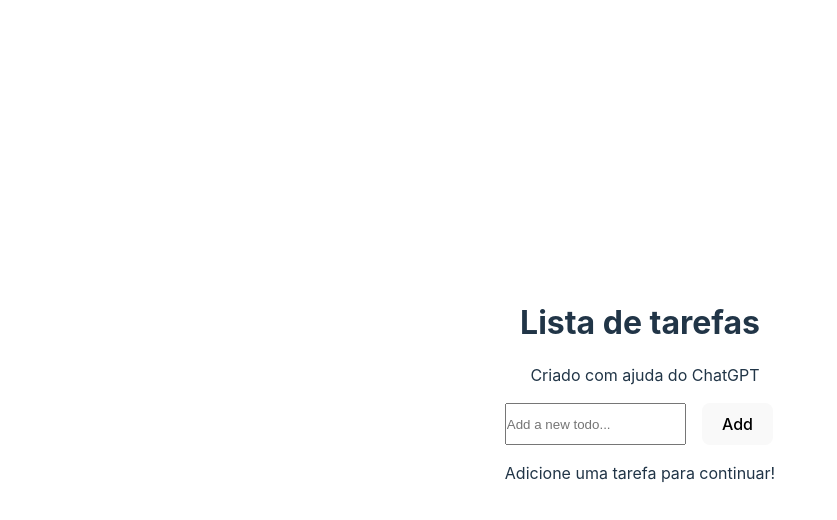
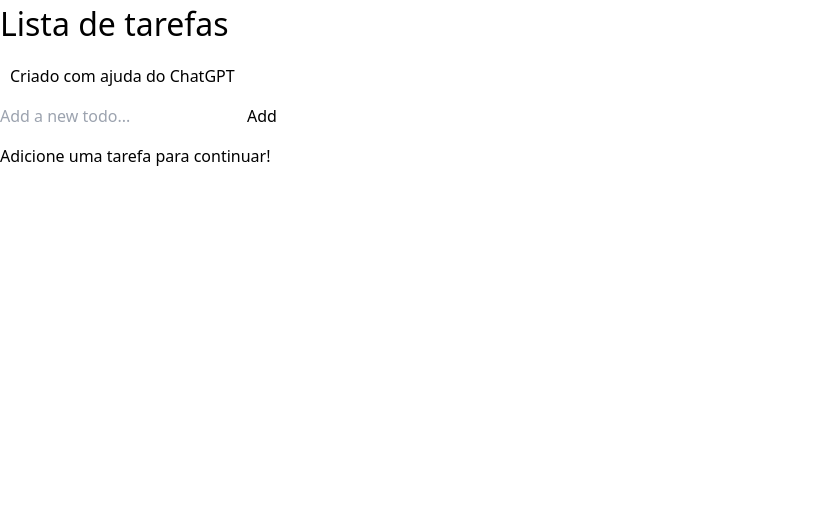
Before and after one commit to guidani/vuejs-todo, a Vue app: page / in a window 1280 px wide. Shown: the top 520 px of the page, without its empty margins (0-837 px from the left). Built offline with nearby package versions, Linux system fonts and the light colour scheme.

Commit message:
adicionado tailwind e store

```diff
--- a/package.json
+++ b/package.json
@@ -13,6 +13,9 @@
   },
   "devDependencies": {
     "@vitejs/plugin-vue": "^4.1.0",
+    "autoprefixer": "^10.4.14",
+    "postcss": "^8.4.21",
+    "tailwindcss": "^3.2.7",
     "typescript": "^4.9.3",
     "vite": "^4.2.0",
     "vue-tsc": "^1.2.0"
--- /dev/null
+++ b/postcss.config.cjs
@@ -0,0 +1,6 @@
+module.exports = {
+  plugins: {
+    tailwindcss: {},
+    autoprefixer: {},
+  },
+}
--- a/src/App.vue
+++ b/src/App.vue
@@ -1,14 +1,9 @@
 <script lang="ts" setup>
 import { computed, ref, watch } from "vue";
-
-interface Todo {
-  done: boolean;
-  text: string;
-}
+import { store } from "./stores/store";
 
 const title = ref("Lista de tarefas");
 
-const todos = ref<Todo[]>([]);
 const newTodo = ref<string>("");
 
 const hideCompleted = ref(false);
@@ -16,18 +11,20 @@ const hideCompleted = ref(false);
 // Load todos from localStorage
 const savedTodos = localStorage.getItem("todos");
 if (savedTodos) {
-  todos.value = JSON.parse(savedTodos);
+  store.todos = JSON.parse(savedTodos);
 }
 
 const filteredTodos = computed(() => {
-  return hideCompleted.value ? todos.value.filter((t) => !t.done) : todos.value;
+  return hideCompleted.value
+    ? store.todos.filter((t: { done: boolean }) => !t.done)
+    : store.todos;
 });
 
 // Watch for changes to todos and save to localStorage
 watch(
-  todos,
+  store.todos,
   () => {
-    localStorage.setItem("todos", JSON.stringify(todos.value));
+    localStorage.setItem("todos", JSON.stringify(store.todos));
   },
   { deep: true }
 );
@@ -35,21 +32,14 @@ watch(
 const addTodo = () => {
   const text = newTodo.value.trim();
   if (text) {
-    todos.value.push({
-      text,
-      done: false,
-    });
+    store.add(text);
     newTodo.value = "";
   }
 };
 
-const removeTodo = (index: number) => {
-  todos.value.splice(index, 1);
-};
-
 const updateTodo = (index: number, todo: string) => {
   newTodo.value = todo;
-  removeTodo(index);
+  store.remove(index);
 };
 </script>
 
@@ -61,10 +51,10 @@ const updateTodo = (index: number, todo: string) => {
       <input type="text" v-model="newTodo" placeholder="Add a new todo..." />
       <button type="submit">Add</button>
     </form>
-    <p v-if="todos.length === 0">Adicione uma tarefa para continuar!</p>
+    <p v-if="store.todos.length === 0">Adicione uma tarefa para continuar!</p>
     <button
       @click="hideCompleted = !hideCompleted"
-      v-if="todos.length !== 0"
+      v-if="store.todos.length !== 0"
       class="toggle"
     >
       {{ hideCompleted ? "Exibir todos" : "Ocultar completos" }}
@@ -74,7 +64,7 @@ const updateTodo = (index: number, todo: string) => {
         <li v-for="(todo, index) in filteredTodos" :key="index">
           <input type="checkbox" v-model="todo.done" />
           <span :class="{ done: todo.done }">{{ todo.text }}</span>
-          <button @click="removeTodo(index)" class="btn-del">x</button>
+          <button @click="store.remove(index)" class="btn-del">x</button>
           <button @click="updateTodo(index, todo.text)" class="btn-del">
             U
           </button>
--- /dev/null
+++ b/src/hooks/useLocalStorage.vue
@@ -0,0 +1,3 @@
+export function useLocalStorage(){
+
+}
--- /dev/null
+++ b/src/stores/store.ts
@@ -0,0 +1,16 @@
+import { reactive } from "vue";
+import { ITodo } from "../types/Todo";
+
+export const store = reactive({
+  todos: <ITodo[]>[],
+  savedTodos: localStorage.getItem("todos"),
+  remove(index: number) {
+    this.todos.splice(index, 1);
+  },
+  add(text: string) {
+    this.todos.push({
+      text,
+      done: false,
+    });
+  },
+});
--- a/src/style.css
+++ b/src/style.css
@@ -1,82 +1,9 @@
-:root {
-  font-family: Inter, system-ui, Avenir, Helvetica, Arial, sans-serif;
-  line-height: 1.5;
-  font-weight: 400;
-
-  color-scheme: light dark;
-  color: rgba(255, 255, 255, 0.87);
-  background-color: #242424;
-
-  font-synthesis: none;
-  text-rendering: optimizeLegibility;
-  -webkit-font-smoothing: antialiased;
-  -moz-osx-font-smoothing: grayscale;
-  -webkit-text-size-adjust: 100%;
-}
+@tailwind base;
+@tailwind components;
+@tailwind utilities;
 
 * {
   margin: 0;
   padding: 0;
   box-sizing: border-box;
 }
-
-a {
-  font-weight: 500;
-  color: #646cff;
-  text-decoration: inherit;
-}
-a:hover {
-  color: #535bf2;
-}
-
-body {
-  margin: 0;
-  display: flex;
-  place-items: center;
-  min-width: 320px;
-  min-height: 100vh;
-}
-
-h1 {
-  font-size: 3.2em;
-  line-height: 1.1;
-}
-
-button {
-  border-radius: 8px;
-  border: 1px solid transparent;
-  padding: 0.6em 1.2em;
-  font-size: 1em;
-  font-weight: 500;
-  font-family: inherit;
-  background-color: #1a1a1a;
-  cursor: pointer;
-  transition: border-color 0.25s;
-}
-button:hover {
-  border-color: #646cff;
-}
-button:focus,
-button:focus-visible {
-  outline: 4px auto -webkit-focus-ring-color;
-}
-
-#app {
-  max-width: 1280px;
-  margin: 0 auto;
-  padding: 2rem;
-  text-align: center;
-}
-
-@media (prefers-color-scheme: light) {
-  :root {
-    color: #213547;
-    background-color: #ffffff;
-  }
-  a:hover {
-    color: #747bff;
-  }
-  button {
-    background-color: #f9f9f9;
-  }
-}
--- /dev/null
+++ b/src/types/Todo.ts
@@ -0,0 +1,4 @@
+export interface ITodo {
+  done: boolean;
+  text: string;
+}
--- /dev/null
+++ b/tailwind.config.cjs
@@ -0,0 +1,8 @@
+/** @type {import('tailwindcss').Config} */
+module.exports = {
+  content: ["./src/**/*.{js,vue,ts}",],
+  theme: {
+    extend: {},
+  },
+  plugins: [],
+}
```
Also changed, not shown: 1 other file (tests, documents, lock files or other folders).
